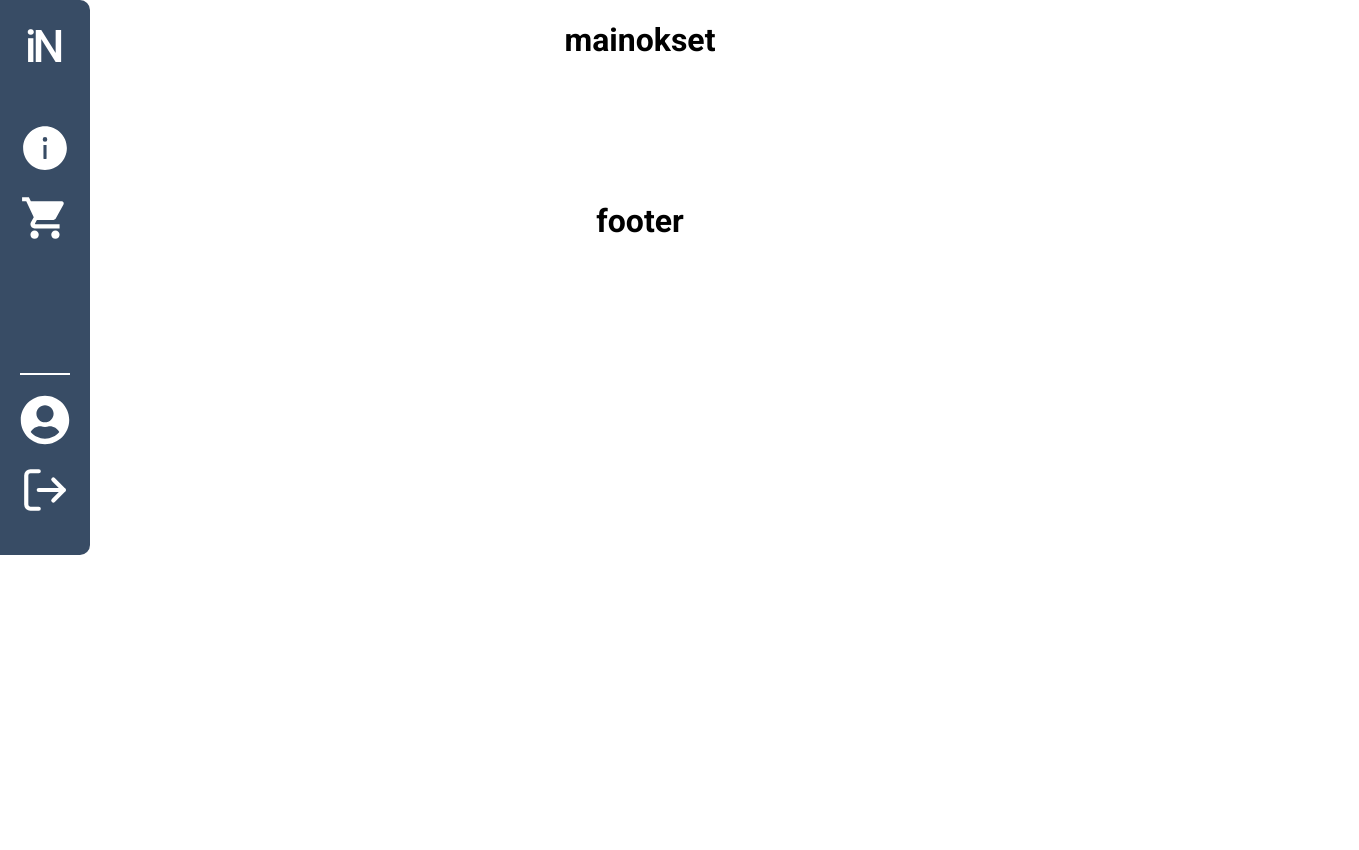
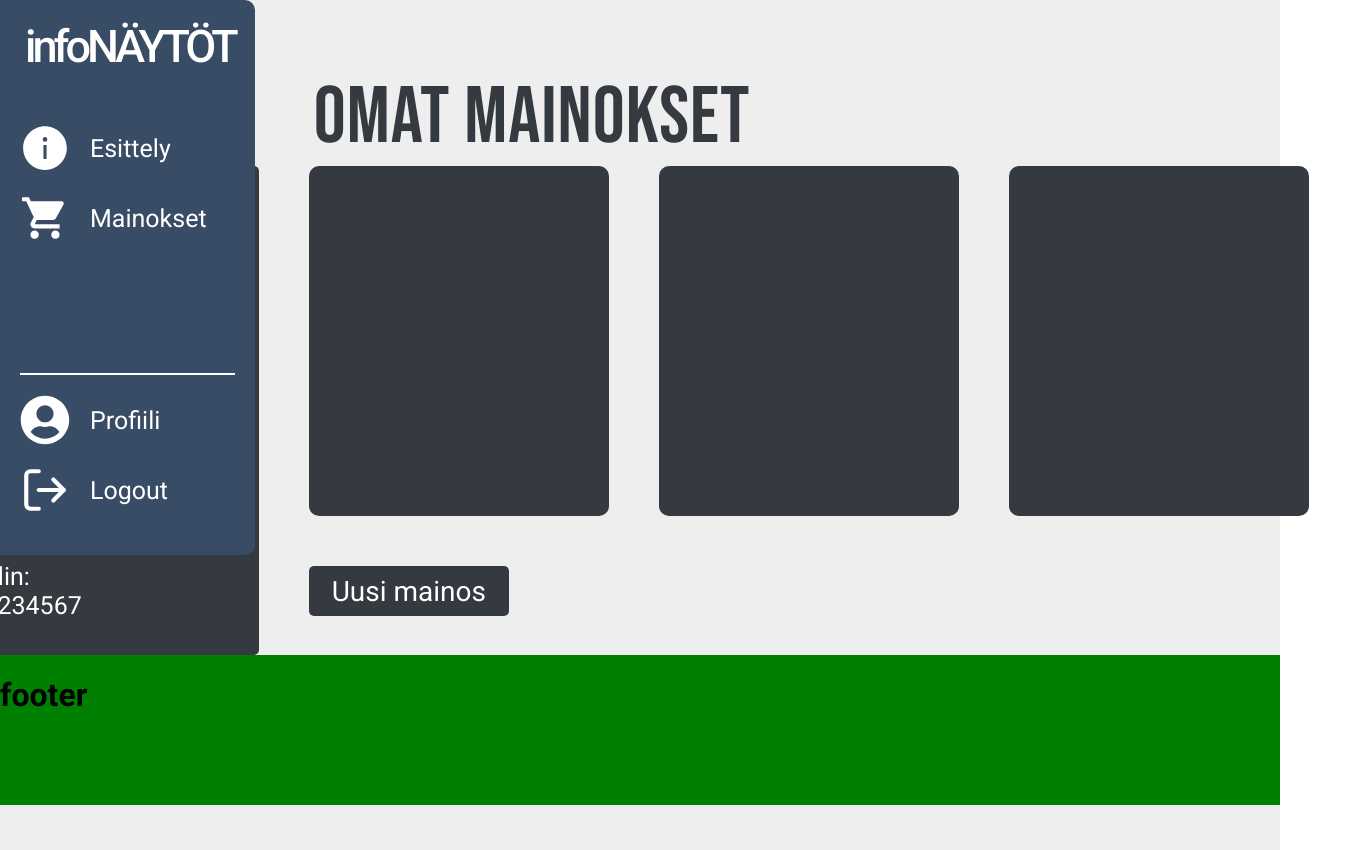
Before and after one commit to coldase/infonaytto, a React (Create React App) app: page /mainokset in a window 1280 px wide. Shown: the whole page, 1359 px wide, since content can reach past the window. Before the commit the page ends 800 px from the top, so only its background shows below. Built offline with nearby package versions, Linux system fonts and the light colour scheme; sample sign-in values are in the browser's storage.

Commit message:
profiilisivua

```diff
--- a/src/components/mynav/mynav.jsx
+++ b/src/components/mynav/mynav.jsx
@@ -15,7 +15,11 @@ const MyNav = () => {
   };
 
   return (
-    <div onClick={() => setNavOpen(!navOpen)}>
+    <div
+      onClick={() => setNavOpen(!navOpen)}
+      onMouseEnter={() => setNavOpen(true)}
+      onMouseLeave={() => setNavOpen(false)}
+    >
       {navOpen ? (
         <div className="mynav">
           <div className="navheader">
@@ -30,7 +34,7 @@ const MyNav = () => {
           <Link to={"/mainokset"}>
             <div className="navlink">
               <MdShoppingCart style={{ alignSelf: "center" }} size={50} />
-              <p>Jätä mainos</p>
+              <p>Mainokset</p>
             </div>
           </Link>
           <div className="navseparator"></div>
--- /dev/null
+++ b/src/components/omatmainokset/omatmainokset.css
@@ -0,0 +1,45 @@
+.omatmainokset-container {
+  height: 100%;
+  width: 100%;
+}
+
+.omatmainokset-header {
+  font-size: 80px;
+  color: #fff;
+  font-family: var(--headerfont);
+  font-weight: 200;
+  letter-spacing: 1px;
+  color: #343a40;
+  padding-left: 5px;
+  margin: 0;
+}
+
+.omatmainokset-card-container {
+  width: 100%;
+  display: flex;
+}
+
+.omatmainokset-card {
+  border-radius: 10px;
+  margin-right: 50px;
+  width: 300px;
+  height: 350px;
+  background-color: #343a40;
+}
+
+.omatmainokset-uusimainos-btn {
+  background-color: red;
+  display: flex;
+  justify-content: center;
+  width: 200px;
+  height: 50px;
+  background-color: #343a40;
+  border-radius: 5px;
+  margin-top: 50px;
+}
+
+.omatmainokset-uusimainos-btn p {
+  font-size: 28px;
+  align-self: center;
+  color: #fff;
+}
--- /dev/null
+++ b/src/components/omatmainokset/omatmainokset.jsx
@@ -0,0 +1,19 @@
+import "./omatmainokset.css";
+
+const OmatMainokset = () => {
+  return (
+    <div className="omatmainokset-container">
+      <h1 className="omatmainokset-header">OMAT MAINOKSET</h1>
+      <div className="omatmainokset-card-container">
+        <div className="omatmainokset-card"></div>
+        <div className="omatmainokset-card"></div>
+        <div className="omatmainokset-card"></div>
+      </div>
+      <div className="omatmainokset-uusimainos-btn">
+        <p>Uusi mainos</p>
+      </div>
+    </div>
+  );
+};
+
+export default OmatMainokset;
--- /dev/null
+++ b/src/components/profilecard/profilecard.css
@@ -0,0 +1,48 @@
+.mainokset-profile-container {
+  height: 100%;
+  margin-right: 50px;
+}
+
+.mainokset-profile-card-header {
+  font-size: 80px;
+  margin: 0;
+  color: #fff;
+  font-family: var(--headerfont);
+  font-weight: 200;
+  letter-spacing: 1px;
+  color: #343a40;
+}
+
+.mainokset-profile-card {
+  background-color: #343a40;
+  border-radius: 5px;
+  padding: 10px 20px;
+}
+
+.mainokset-profile-card-header-container {
+  margin: 0;
+}
+.mainokset-profile-card-header-container h1 {
+  margin: 0;
+  font-weight: 400;
+  font-size: 30px;
+  color: white;
+  border-bottom: 2px solid white;
+}
+.mainokset-profile-card-header-container p {
+  color: white;
+  margin: 0;
+  font-size: 25px;
+}
+.mainokset-profile-card-header-container .grp {
+  margin-bottom: 20px;
+  padding-bottom: 5px;
+}
+.mainokset-profile-card-header-container .grp1 {
+  margin-top: 10px;
+  margin-bottom: 40px;
+}
+/* TOGGLE */
+.mainokset-profile-card-data-container {
+  /* display: none; */
+}
--- /dev/null
+++ b/src/components/profilecard/profilecard.jsx
@@ -0,0 +1,39 @@
+import "./profilecard.css";
+
+const ProfileCard = () => {
+  return (
+    <div className="mainokset-profile-container">
+      <h1 className="mainokset-profile-card-header">PROFIILI</h1>
+      <div className="mainokset-profile-card">
+        <div className="mainokset-profile-card-header-container">
+          {/* <h1>Asiakastiedot</h1> */}
+          <div className="mainokset-profile-card-data-container">
+            <div className="grp1">
+              <p>Asiakasnumero:</p>
+              <p>0012345</p>
+            </div>
+            <p>Yhteyshenkilön tiedot:</p>
+            <div className="grp">
+              <p>Etunimi:</p>
+              <p>Maija</p>
+            </div>
+            <div className="grp">
+              <p>Sukunimi:</p>
+              <p>Meikäläinen</p>
+            </div>
+            <div className="grp">
+              <p>Sähköposti:</p>
+              <p>maijameikäläinen@yritys.fi</p>
+            </div>
+            <div className="grp">
+              <p>Puhelin:</p>
+              <p>0401234567</p>
+            </div>
+          </div>
+        </div>
+      </div>
+    </div>
+  );
+};
+
+export default ProfileCard;
--- a/src/screens/mainokset/mainokset.css
+++ b/src/screens/mainokset/mainokset.css
@@ -1,28 +1,27 @@
+@import url("../../config/main.css");
+
 .mainokset-container {
+  position: absolute;
+  height: 100%;
+  width: 100%;
+  padding-top: 50px;
   display: flex;
-  justify-content: center;
-  /* background-color: red; */
-  width: 100%;
   flex-direction: column;
+  background-color: rgb(238, 238, 238);
+  background-repeat: no-repeat;
+  background-size: cover;
 }
 
-.mainokset-header {
-  /* background-color: blue; */
+.mainokset-content {
+  align-self: center;
   display: flex;
-  justify-content: center;
+  /* margin-left: 8%; */
+  margin-top: 20px;
+  /* width: 84%; */
 }
-.mainokset-content h1 {
-  align-self: center;
+
+.mainokset-footer {
+  background-color: green;
+  width: 100%;
+  height: 150px;
 }
-.mainokset-content {
-  /* background-color: yellow; */
-  display: flex;
-  flex-direction: column;
-  justify-content: center;
-  margin-top: 100px;
-}
-.mainokset-footer {
-  /* background-color: green; */
-  display: flex;
-  justify-content: center;
-}
--- a/src/screens/mainokset/mainokset.jsx
+++ b/src/screens/mainokset/mainokset.jsx
@@ -1,6 +1,8 @@
 import "./mainokset.css";
 import { Navigate } from "react-router-dom";
 import MyNav from "../../components/mynav/mynav";
+import ProfileCard from "../../components/profilecard/profilecard";
+import OmatMainokset from "../../components/omatmainokset/omatmainokset";
 
 const Mainokset = ({ userData }) => {
   if (!sessionStorage.getItem("userid")) {
@@ -9,10 +11,10 @@ const Mainokset = ({ userData }) => {
   return (
     <>
       <div className="mainokset-container">
-        <div className="mainokset-header">
-          <h1>mainokset</h1>
+        <div className="mainokset-content">
+          <ProfileCard />
+          <OmatMainokset />
         </div>
-        <div className="mainokset-content"></div>
 
         <div className="mainokset-footer">
           <h1>footer</h1>
```
